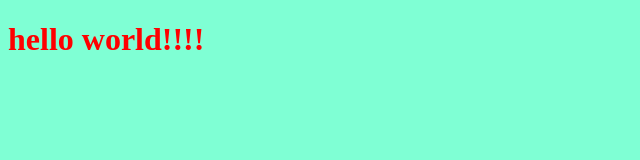
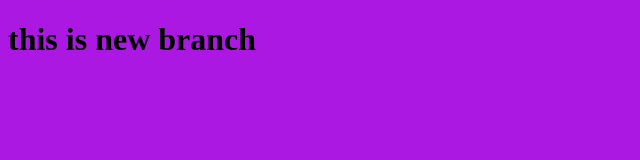
Before and after one commit to mohamedhazem4959/myProject, a plain HTML site: page index.html in a window 1280 px wide. Shown: the whole page, without its empty margins (0-640 px from the left). Drawn offline with Linux system fonts and the light colour scheme.

Commit message:
changing style for the title

```diff
--- a/index.html
+++ b/index.html
@@ -8,7 +8,7 @@
 </head>
 <body>
 
-  <h1>hello world!!!!</h1>
+  <h1>this is new branch</h1>
   <script src="Gitt.js">
 
   </script>
--- a/style.css
+++ b/style.css
@@ -1,6 +1,6 @@
 h1{
-  color: red;
+  color: black;
 }
 body{
-  background-color: aquamarine;
+  background-color: rgb(171, 24, 225);
 }
```
Also changed, not shown: 1 other file.
